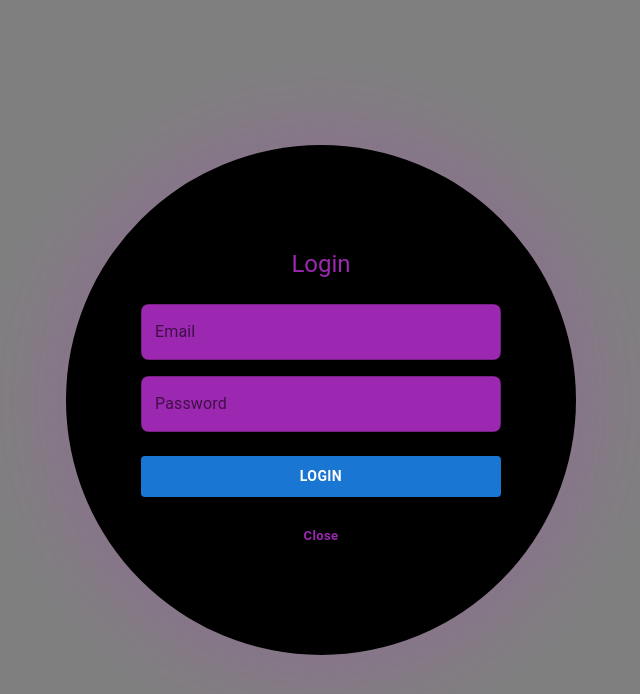
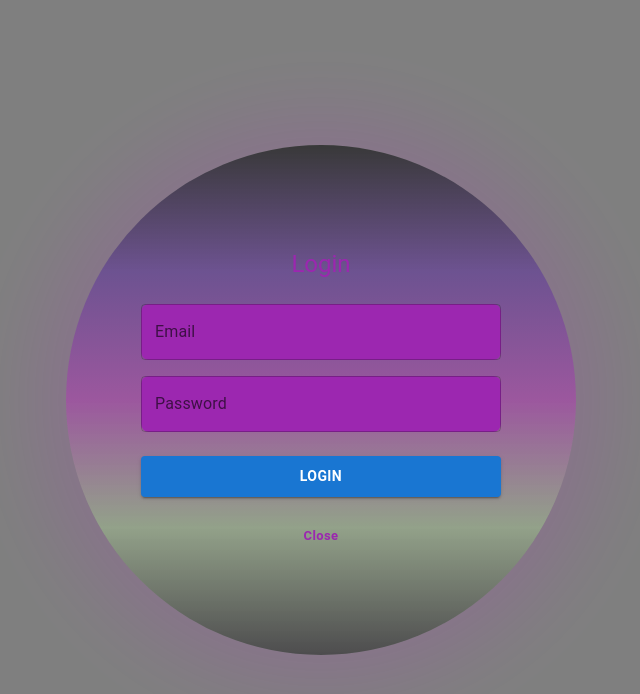
Before and after one commit to heymurphy/ReactMUITest, a React (Create React App) app: page /login in a window 1280 px wide. Shown: the top 694 px of the page, without its empty margins (319-959 px from the left). Built offline with nearby package versions, Linux system fonts and the light colour scheme; no server answers.

Commit message:
changed modal background on Login.js to have gradient

```diff
--- a/src/components/Login.js
+++ b/src/components/Login.js
@@ -43,7 +43,7 @@ const Login = ({ onClose }) => {
       position: "fixed", top: 0, left: 0, width: "100vw", height: "100vh", backgroundColor: "rgba(0, 0, 0, 0.5)", display: "flex", justifyContent: "center", alignItems: "center", zIndex: 1000,
     }}>
       <motion.div variants={modalVariants} initial="hidden" animate="visible" exit="exit" onClick={(e) => e.stopPropagation()}>
-        <Box sx={{ width: 450, height: 450, borderRadius: "50%", backgroundColor: "black", display: "flex", flexDirection: "column", justifyContent: "center", alignItems: "center", boxShadow: "0px 0px 80px 30px rgba(213, 0, 249, 0.1)", padding: "30px", overflow: "hidden" }}>
+        <Box sx={{ width: 450, height: 450, borderRadius: "50%", backgroundImage: "linear-gradient(to bottom, rgba(10, 10, 11, 0.6), rgba(83, 16, 172, 0.4), rgba(199, 28, 205, 0.4), rgba(192, 241, 162, 0.3), rgba(2, 0, 4, 0.4))", display: "flex", flexDirection: "column", justifyContent: "center", alignItems: "center", boxShadow: "0px 0px 80px 30px rgba(213, 0, 249, 0.1)", padding: "30px", overflow: "hidden" }}>
           <Typography variant="h5" color="secondary" sx={{ mb: 3, textAlign: "center" }}>Login</Typography>
           {successMessage && <Alert severity="success" sx={{ mb: 2, width: "80%" }}>{successMessage}</Alert>}
           <Box component="form" onSubmit={handleLogin} sx={{ width: "80%", display: "flex", flexDirection: "column", gap: 2 }}>
```
